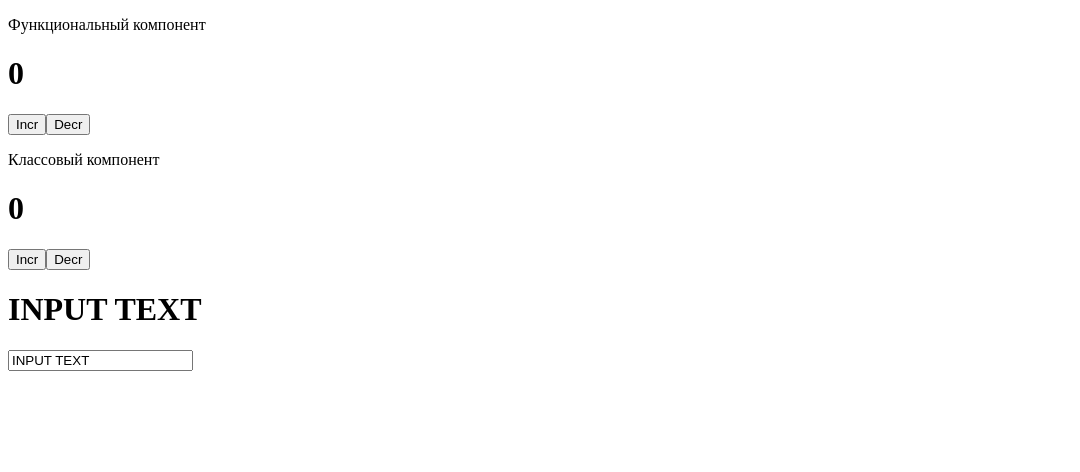
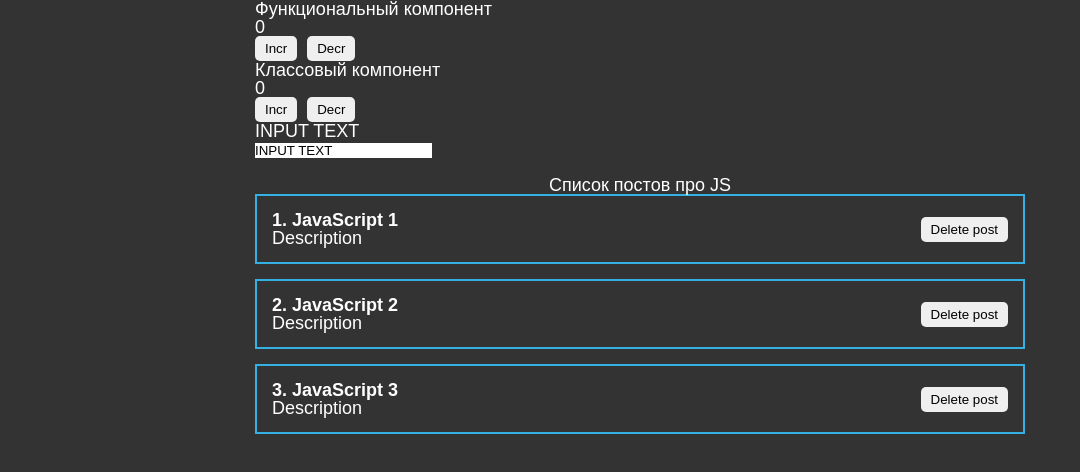
Before and after one commit to alexdubovtsev/ReactApp, a React (Create React App) app: page / in a window 1280 px wide. Shown: the top 472 px of the page, without its empty margins (0-1080 px from the left). Built offline with nearby package versions, Linux system fonts and the light colour scheme.

Commit message:
Add List component

```diff
--- a/src/App.js
+++ b/src/App.js
@@ -2,7 +2,10 @@ import React, { useState } from "react"; // Импортируем в кажды
 import ClassCounter from "./Components/ClassCounter";
 import Counter from "./Components/Counter";
 import Input from "./Components/Input";
+import PostItem from "./Components/PostItem";
+import PostList from "./Components/PostList";
 
+import "./Styles/App.css";
 
 // React использует компонентный подход, вкладываем элементы 1 в другой и создаем сложные интерфейсы
 // App - корневой компонент, который монтируется в index.html
@@ -12,16 +15,28 @@ import Input from "./Components/Input";
 // Собирает конфигурацию, подключает модули, настраивает webPack
 // npm start - для запуска
 
-
+// React хуки - некоторые функции, которые предоставляет реакт (можно юзать в функциональных компонентах или при создании своих хуков). Можно использовать только на верхнем уровне вложенности (НЕ в функциях, циклах, условиях)
+// useState - управление состоянием
 
 
 function App() {
+  // Состояние с массивом постов
+  const [posts, setPosts] = useState([
+    { id: 1, title: "JavaScript 1", body: "Description" },
+    { id: 2, title: "JavaScript 2", body: "Description" },
+    { id: 3, title: "JavaScript 3", body: "Description" },
+  ]);
 
   return (
     <div className="App">
-      <Counter/>  {/* Компонент - функция, которая возвращает jsx */}
-      <ClassCounter/>
-      <Input/>
+      <div className="container">
+        <Counter /> {/* Компонент - функция, которая возвращает jsx */}
+        <ClassCounter />
+        <Input />
+        <br />
+
+        <PostList posts={posts} title={"Список постов про JS"}/>
+      </div>
     </div>
   );
 }
--- /dev/null
+++ b/src/Components/PostItem.jsx
@@ -0,0 +1,21 @@
+import React, { useState } from "react";
+const PostItem = (props) => {
+  // Компонент может принимать входные данные - props
+
+  return (
+    // Структура элемента post - выделяется в отдельный компонент
+    <div className="post">
+      <div className="post__content">
+        <strong>
+          {props.post.id}. {props.post.title}
+        </strong>
+        <div>{props.post.body}</div>
+      </div>
+      <div className="btns">
+        <button className="btn">Delete post</button>
+      </div>
+    </div>
+  );
+};
+
+export default PostItem;
--- /dev/null
+++ b/src/Components/PostList.jsx
@@ -0,0 +1,22 @@
+import React, { useState } from "react";
+import PostItem from "./PostItem";
+
+const PostList = ({posts, title}) => {
+
+  return (
+    <div>
+      <h1 style={{ textAlign: "center" }}>{title}</h1>
+      {/* Компоненты с пропсами - можно передавать различные данные*/}
+      {/* <PostItem post={{ id: 1, title: "JavaScript", body: "Description" }} /> */}
+
+      {/* Обращаемся к списку постов, вызывая map, и передаем колбек, где каждый объект массива преобразовываем в РЕАКТ-элемент*/}
+      {posts.map((post) => (
+        // для каждого поста отрисовываем item, и как props передаем объект
+        // При создании списков нужно указывать ключ с уникальным значением (id используемого (измененного) объекта)
+        <PostItem post={post} key={post.id} />
+      ))}
+    </div>
+  );
+};
+
+export default PostList;
--- /dev/null
+++ b/src/Styles/App.css
@@ -0,0 +1,41 @@
+@import "nullstyle";
+
+body {
+  font-family: Arial, "Helvetica Neue", Helvetica, sans-serif;
+  font-size: 18px;
+  color: #fff;
+  background: #333;
+}
+
+.container {
+  max-width: 1200px;
+  margin: 0 auto;
+  padding: 0 15px;
+}
+
+button {
+  padding: 5px 10px;
+  border-radius: 5px;
+}
+button:not(:last-child) {
+  margin-right: 10px;
+}
+
+#root {
+  display: flex;
+  justify-content: center;
+}
+
+.App {
+  width: 800px;
+}
+
+
+.post {
+  display: flex;
+  padding: 15px;
+  border: 2px solid rgb(52, 177, 226);
+  justify-content: space-between;
+  align-items: center;
+  margin-bottom: 15px;
+}
--- /dev/null
+++ b/src/Styles/nullstyle.css
@@ -0,0 +1,18 @@
+/*Обнуление*/
+*{padding: 0;margin: 0;border: 0;}
+*,*:before,*:after{-moz-box-sizing: border-box;-webkit-box-sizing: border-box;box-sizing: border-box;}
+:focus,:active{outline: none;}
+a:focus,a:active{outline: none;}
+nav,footer,header,aside{display: block;}
+html {height: 100%;}
+body{height:100%;width:100%;font-size:100%;line-height:1;font-size:14px;-ms-text-size-adjust:100%;-moz-text-size-adjust:100%;-webkit-text-size-adjust:100%;}
+input,button,textarea{font-family:inherit;}
+input::-ms-clear{display: none;}
+/* button{cursor: pointer; background: transparent;} */
+/* button::-moz-focus-inner{padding:0;border:0;} */
+a,a:visited{text-decoration: none;}
+a:hover{text-decoration: none;}
+ul li{list-style: none;}
+img{vertical-align: top;}
+h1,h2,h3,h4,h5,h6{font-size:inherit;font-weight: inherit;}
+/*--------------------*/
```
